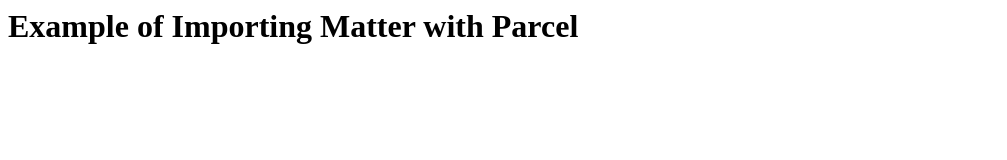
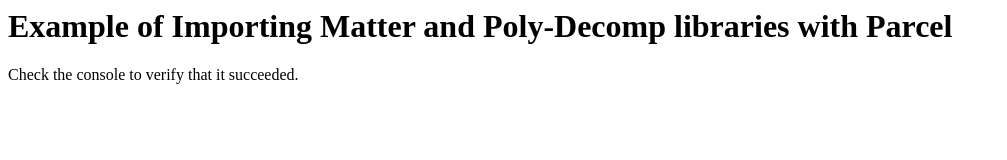
Before and after one commit to astegmaier/stackoverflow-parcel-matter, a website built with Parcel: page src/index.html in a window 1280 px wide. Shown: the whole page, without its empty margins (0-1007 px from the left). Built offline with nearby package versions, Linux system fonts and the light colour scheme.

Commit message:
Import matter and poly-decomp.

```diff
--- a/src/index.html
+++ b/src/index.html
@@ -1,9 +1,10 @@
 <html>
   <head>
-    <title>Import Matter with Parcel</title>
+    <title>Import Matter and Poly-Decomp with Parcel</title>
   </head>
   <body>
-    <h1>Example of Importing Matter with Parcel</h1>
+    <h1>Example of Importing Matter and Poly-Decomp libraries with Parcel</h1>
+    <p>Check the console to verify that it succeeded.</p>
   </body>
   <script type="module" src="./index.js"></script>
 </html>
--- a/src/index.js
+++ b/src/index.js
@@ -1 +1,5 @@
-console.log("hello world!")
+import Matter from "matter-js"
+console.log("here is matter: ", Matter)
+
+import PolyDecomp from "poly-decomp";
+console.log("here is poly-decomp", PolyDecomp)
```
